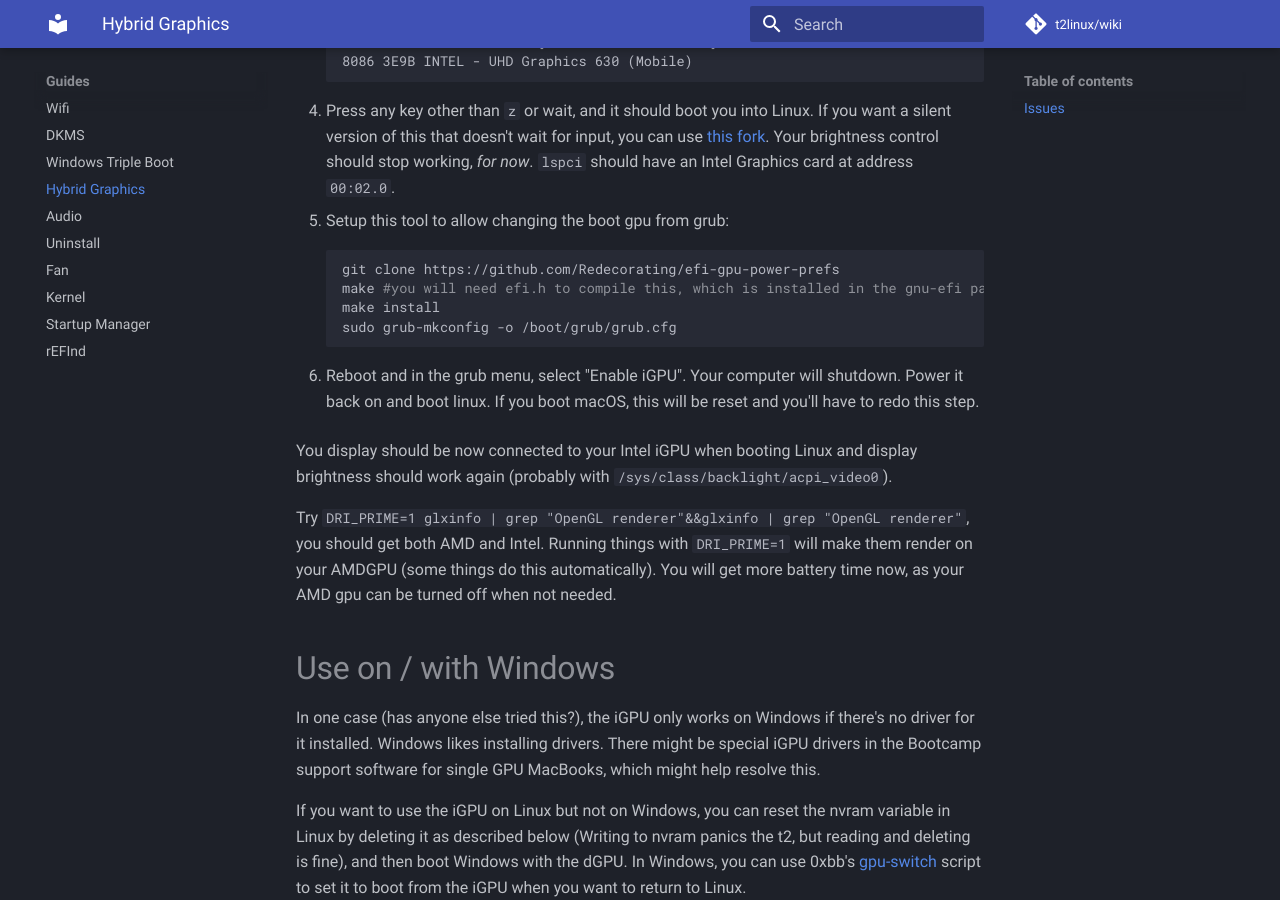
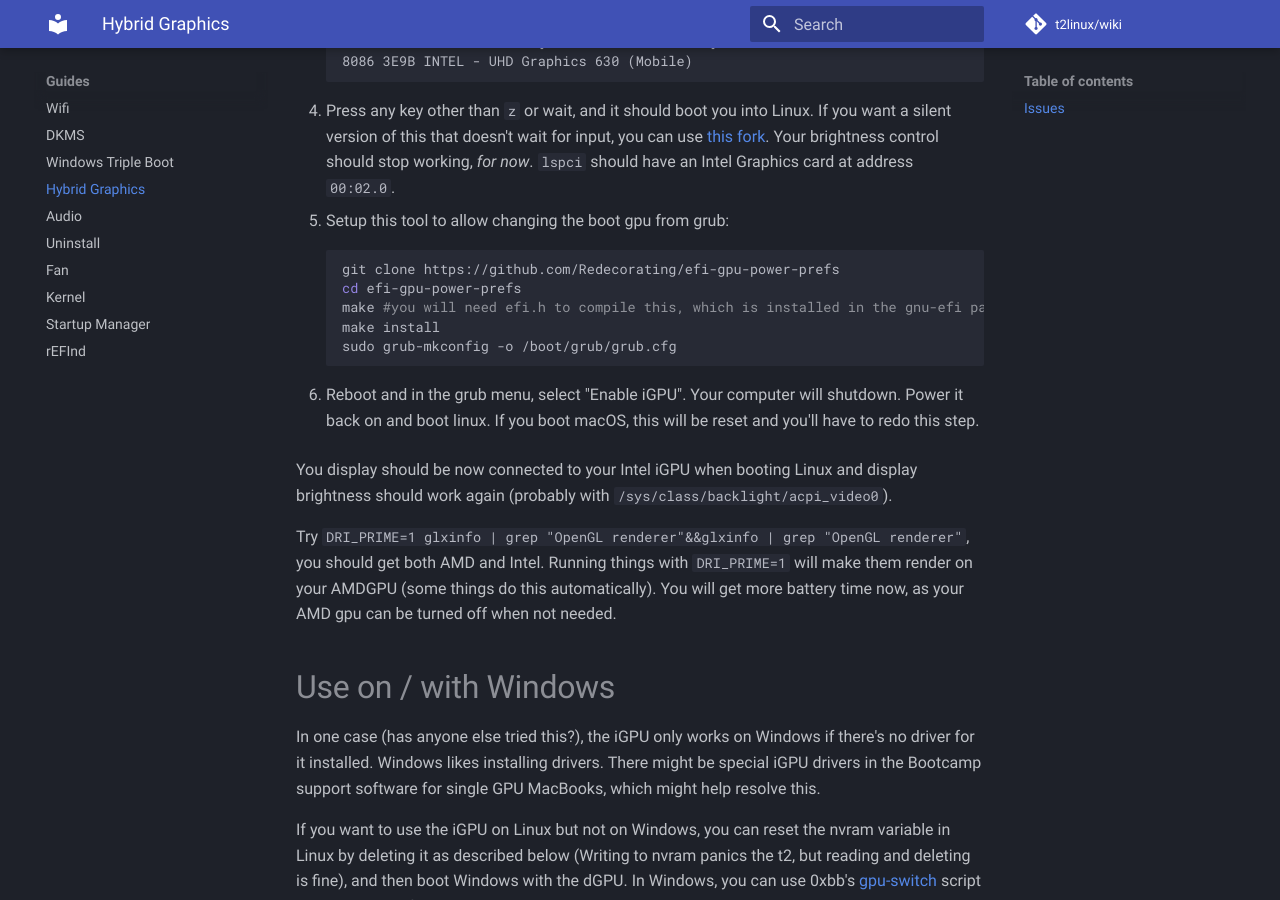
Before and after one commit to t2linux/wiki, an MkDocs documentation site: the page built from docs/guides/hybrid-graphics.md, in a window 1280 px wide and 900 px high, scrolled down 1351 px. Built offline with MkDocs 1.6.1 and Material for MkDocs 9.7.7, drawn with Linux system fonts in a browser that asks for light colours; comment, search, counter and statistics services are not loaded.

Commit message:
igpu: missed cd into cloned repo
thanks to Dusk on the discord for pointing this out

````diff
--- a/docs/guides/hybrid-graphics.md
+++ b/docs/guides/hybrid-graphics.md
@@ -45,6 +45,7 @@ This has been tested on the MacBookPro16,1 and the MacBookPro15,1. The 15,3 and
 
     ```sh
     git clone https://github.com/Redecorating/efi-gpu-power-prefs
+    cd efi-gpu-power-prefs
     make #you will need efi.h to compile this, which is installed in the gnu-efi package in most distros
     make install
     sudo grub-mkconfig -o /boot/grub/grub.cfg
````
